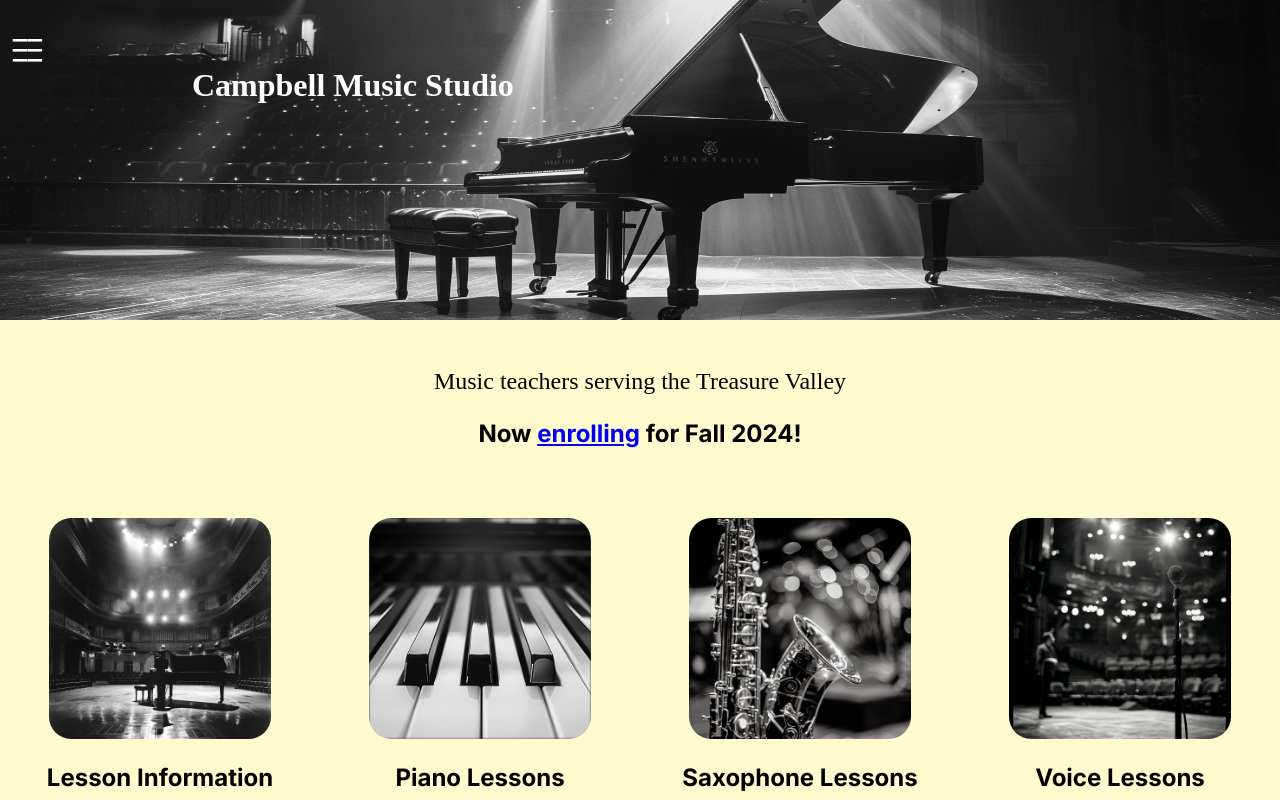
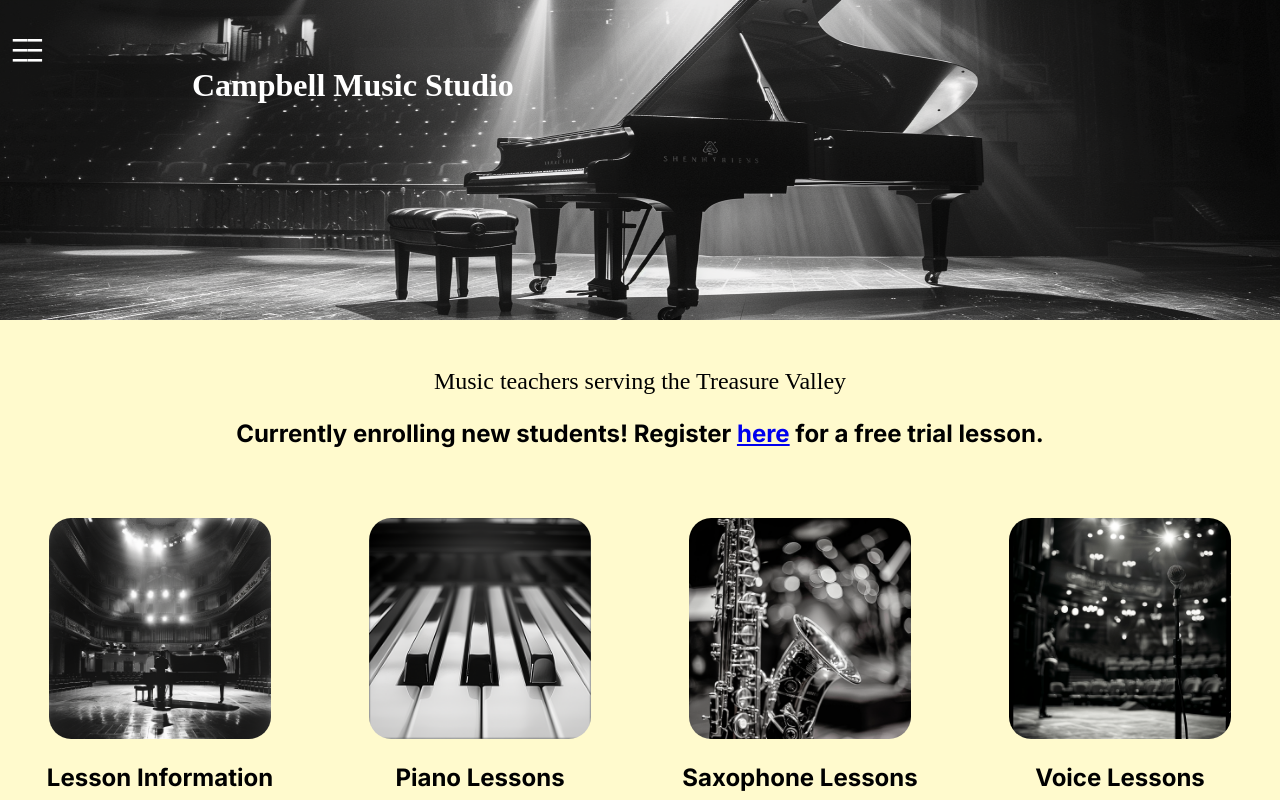
Before and after one commit to robecampbelljr/cms, a Next.js app: page / in a window 1280 px wide. Shown: the top 800 px of the page. Built offline with nearby package versions, Linux system fonts and the light colour scheme.

Commit message:
Changed Homepage - From "fall enrollment" -> "enrolling now"

```diff
--- a/src/app/page.tsx
+++ b/src/app/page.tsx
@@ -11,7 +11,7 @@ export default function Home() {
       <Header image={banner} />
       <section className="info-section">
         <p>Music teachers serving the Treasure Valley</p>
-        <h5>Now <Link href="/new-student" passHref legacyBehavior>enrolling</Link> for Fall 2024!</h5>
+        <h5>Currently enrolling new students! Register <Link href="/new-student" passHref legacyBehavior>here</Link> for a free trial lesson.</h5>
       </section>
       <section className="blurb-section">
         <Blurb link="/lessons" imgURL={'lessonblurb'} text="Lesson Information" altText="Lesson Blurb Image"></Blurb>
```
Also changed, not shown: 1 other file (tests, documents, lock files or other folders).
